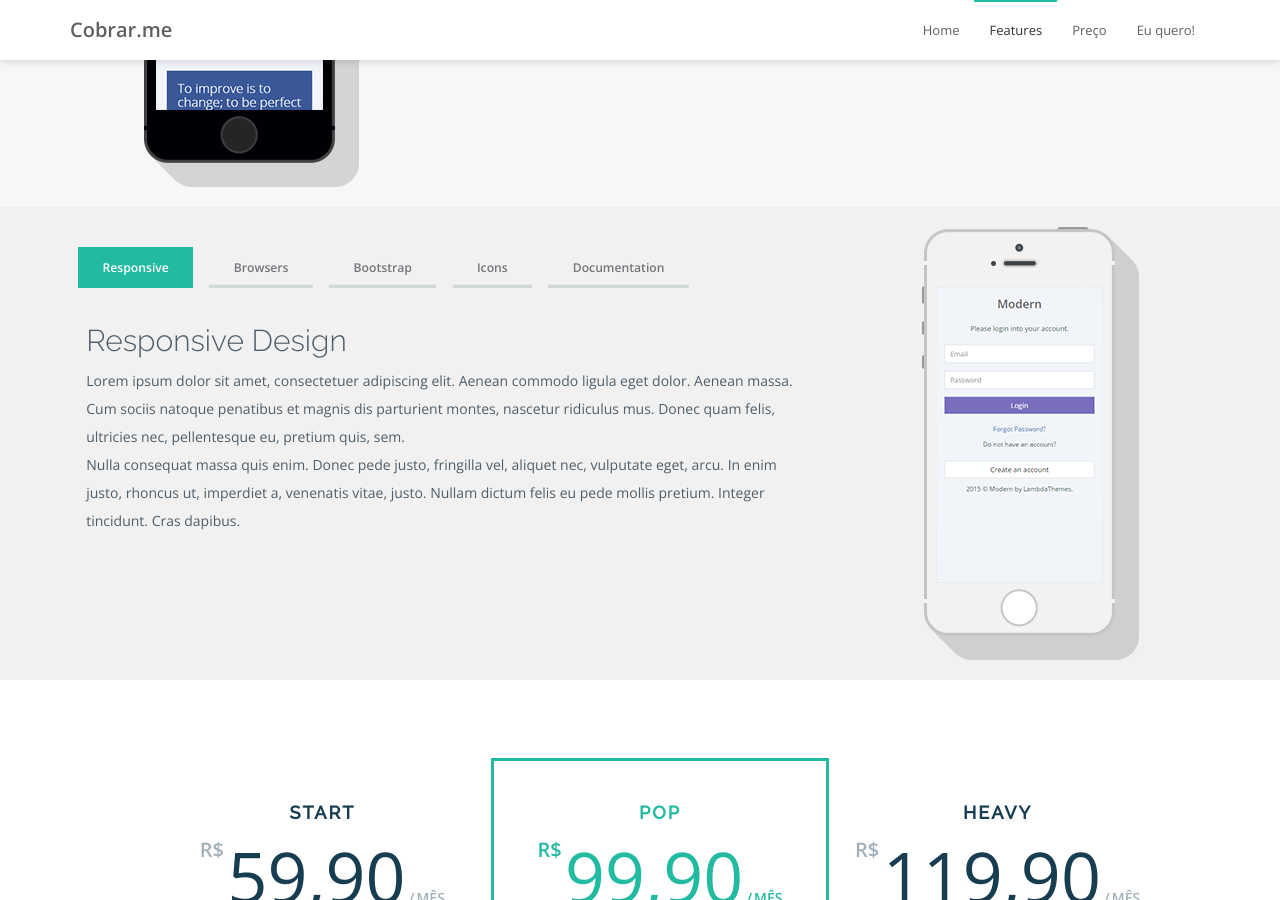
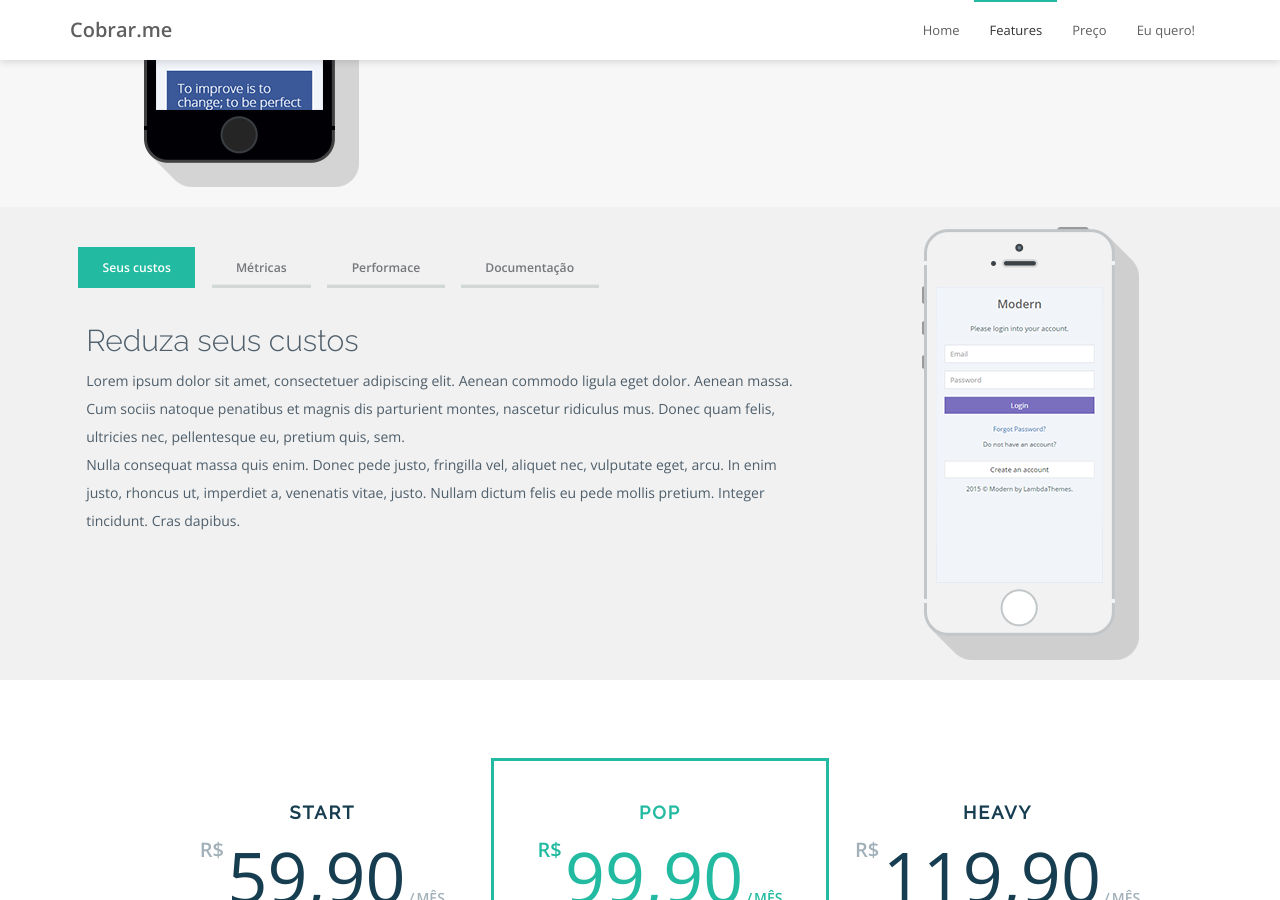
Before and after one commit to cobrarme/cobrarme.github.io, a Jekyll site: the page index.html, which Jekyll copies as it is, in a window 1280 px wide and 900 px high, scrolled down 1513 px. Built offline with Jekyll 4.4.1, drawn with Linux system fonts in a browser that asks for light colours.

Commit message:
change bulets

```diff
--- a/index.html
+++ b/index.html
@@ -123,28 +123,24 @@
                             <div class="tabs tabs-style-linebox">
                                 <nav>
                                     <ul>
-                                        <li class="tab-current"><a href=""><span>Responsive</span></a></li>
-                                        <li class=""><a href=""><span>Browsers</span></a></li>
-                                        <li class=""><a href=""><span>Bootstrap</span></a></li>
-                                        <li class=""><a href=""><span>Icons</span></a></li>
-                                        <li class=""><a href=""><span>Documentation</span></a></li>
+                                        <li class="tab-current"><a href=""><span>Seus custos</span></a></li>
+                                        <li class=""><a href=""><span>Métricas</span></a></li>
+                                        <li class=""><a href=""><span>Performace</span></a></li>
+                                        <li class=""><a href=""><span>Documentação</span></a></li>
                                     </ul>
                                 </nav>
                                 <div class="content-wrap">
                                     <section id="" class="content-current">
-                                        <h1>Responsive Design</h1>
+                                        <h1>Reduza seus custos</h1>
                                         <p>Lorem ipsum dolor sit amet, consectetuer adipiscing elit. Aenean commodo ligula eget dolor. Aenean massa. Cum sociis natoque penatibus et magnis dis parturient montes, nascetur ridiculus mus. Donec quam felis, ultricies nec, pellentesque eu, pretium quis, sem.<br>Nulla consequat massa quis enim. Donec pede justo, fringilla vel, aliquet nec, vulputate eget, arcu. In enim justo, rhoncus ut, imperdiet a, venenatis vitae, justo. Nullam dictum felis eu pede mollis pretium. Integer tincidunt. Cras dapibus.</p></section>
                                     <section id=""><p>
-                                        <h1>Cross-browser Compatible</h1>
+                                        <h1>Entenda como seu negócio</h1>
                                         <p>Etiam rhoncus. Maecenas tempus, tellus eget condimentum rhoncus, sem quam semper libero, sit amet adipiscing sem neque sed ipsum. Nam quam nunc, blandit vel, luctus pulvinar, hendrerit id, lorem. Maecenas nec odio et ante tincidunt tempus. Donec vitae sapien ut libero venenatis faucibus.<br>Nullam quis ante. Etiam sit amet orci eget eros faucibus tincidunt. Duis leo. Sed fringilla mauris sit amet nibh. Donec sodales sagittis magna.</p></section>
                                     <section id=""><p>
-                                        <h1>Built With Bootstrap 3.3.4</h1>
+                                        <h1>Desenpenho fundamental</h1>
                                         <p>Curabitur ligula sapien, tincidunt non, euismod vitae, posuere imperdiet, leo. Maecenas malesuada. Praesent congue erat at massa. Sed cursus turpis vitae tortor. Donec posuere vulputate arcu. Phasellus accumsan cursus velit. Vestibulum ante ipsum primis in faucibus orci luctus et ultrices posuere cubilia Curae; Sed aliquam, nisi quis porttitor congue, elit erat euismod orci, ac placerat dolor lectus quis orci. Phasellus consectetuer vestibulum elit. Aenean tellus metus, bibendum sed, posuere ac, mattis non, nunc.</p></section>
                                     <section id=""><p>
-                                        <h1>+1100 Icons Included</h1>
-                                        <p>Aenean posuere, tortor sed cursus feugiat, nunc augue blandit nunc, eu sollicitudin urna dolor sagittis lacus. Donec elit libero, sodales nec, volutpat a, suscipit non, turpis. Nullam sagittis.<br>Suspendisse pulvinar, augue ac venenatis condimentum, sem libero volutpat nibh, nec pellentesque velit pede quis nunc. Vestibulum ante ipsum primis in faucibus orci luctus et ultrices posuere cubilia Curae; Fusce id purus. Ut varius tincidunt libero. Phasellus dolor. Maecenas vestibulum mollis diam.</p></section>
-                                    <section id=""><p>
-                                        <h1>Well Documented</h1>
+                                        <h1>Uma documentação Gourmet</h1>
                                         <p>Morbi nec metus. Phasellus blandit leo ut odio. Maecenas ullamcorper, dui et placerat feugiat, eros pede varius nisi, condimentum viverra felis nunc et lorem. Sed magna purus, fermentum eu, tincidunt eu, varius ut, felis. In auctor lobortis lacus. Quisque libero metus, condimentum nec, tempor a, commodo mollis, magna. Vestibulum ullamcorper mauris at ligula. Fusce fermentum. Nullam cursus lacinia erat. Praesent blandit laoreet nibh.</p></section>
                                 </div>
                             </div>
```
